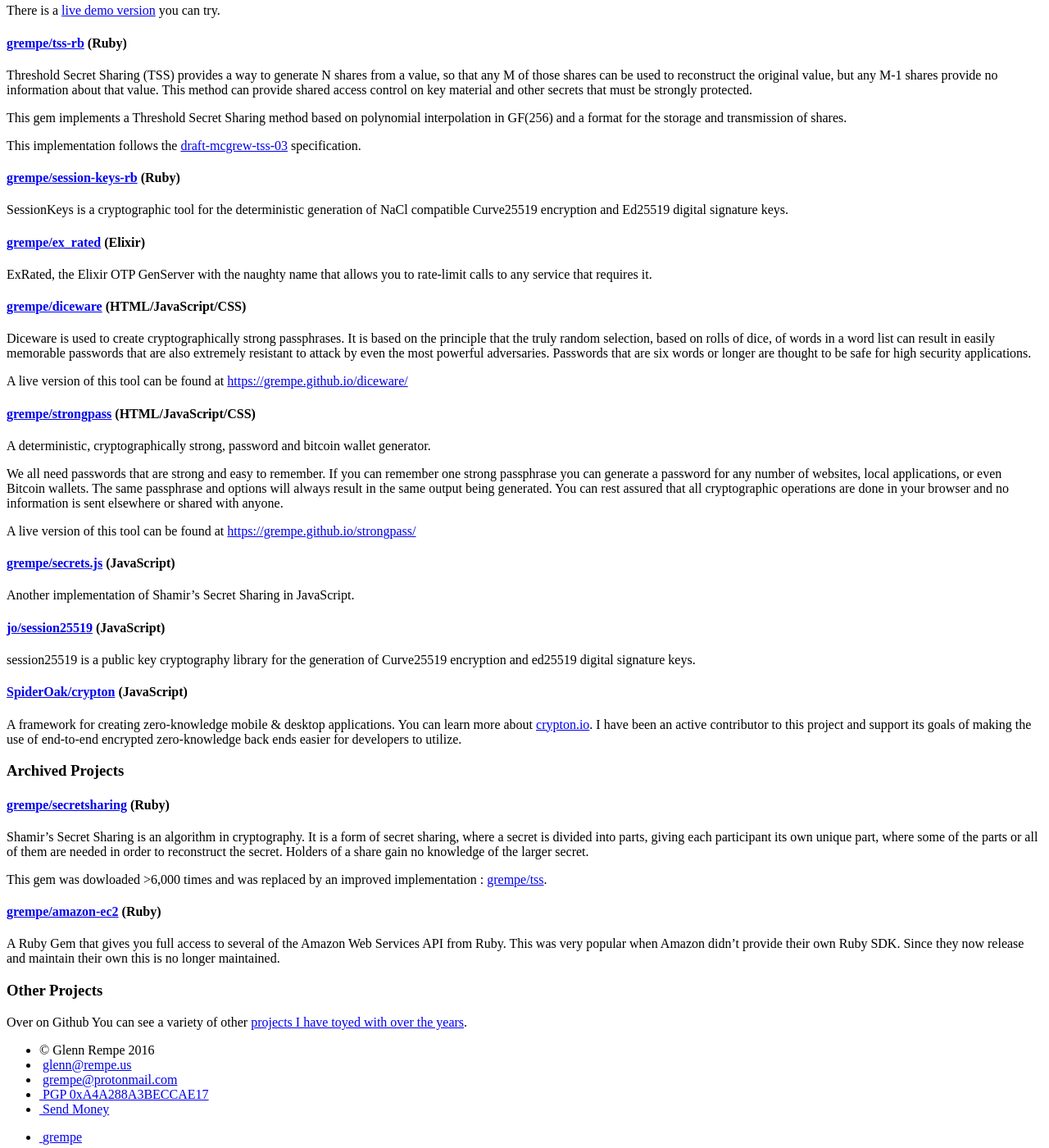
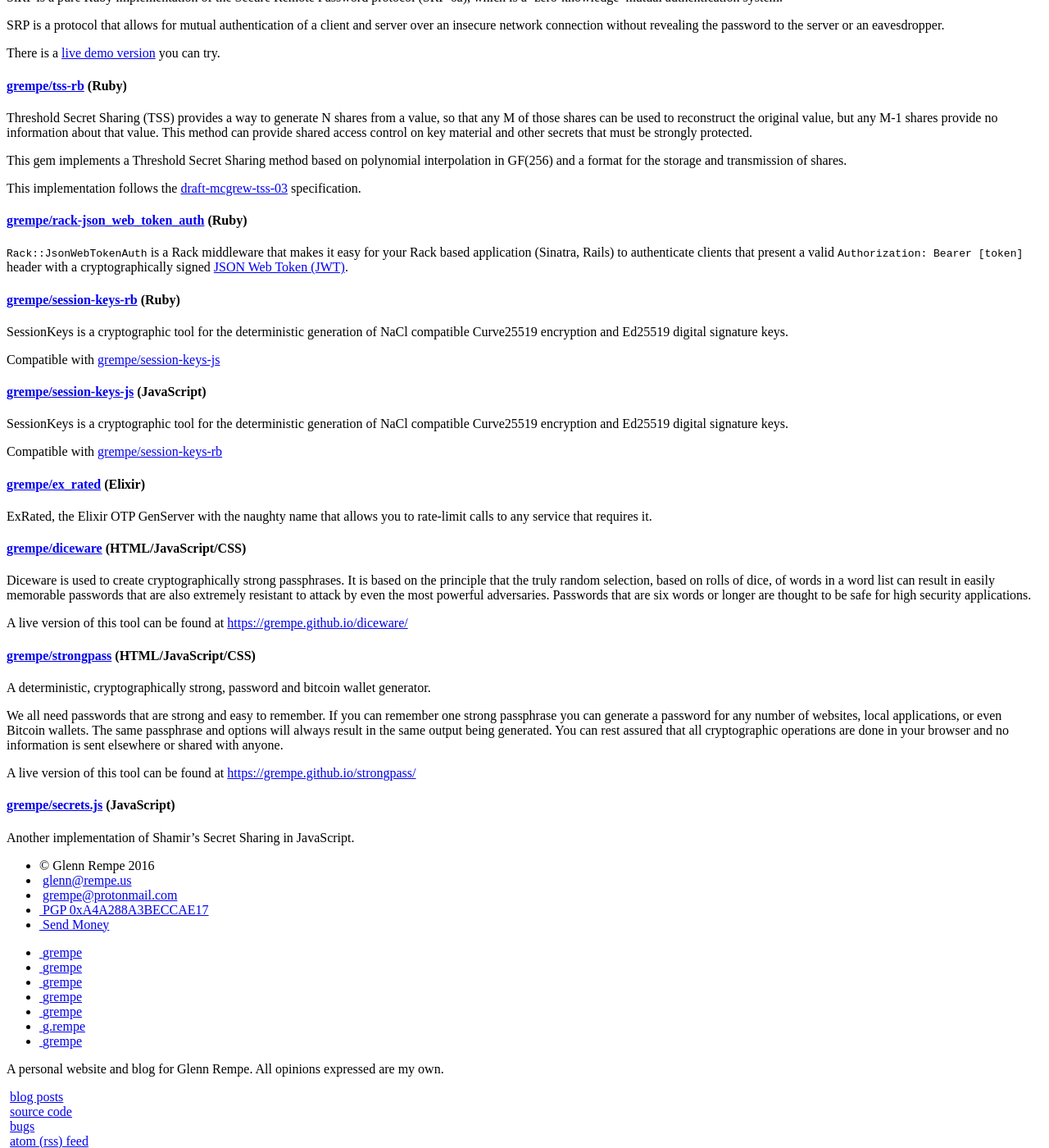
Before and after one commit to grempe/grempe.github.io, a Jekyll site: the page built from _pages/projects.md, in a window 1280 px wide and 1400 px high, scrolled down 1402 px. Shown: the whole window at 82% size. Built offline with Jekyll 4.4.1, drawn with Linux system fonts in a browser that asks for light colours; some of the changed text lies outside the part shown.

Commit message:
Updates to the projects page

```diff
--- a/_pages/projects.md
+++ b/_pages/projects.md
@@ -4,9 +4,14 @@
 permalink: /projects/
 ---
 
-Here are a few of the Open Source projects I either created,
-maintain, or contribute to. There are *many* more, but these are
-active.
+Here is a sampling of the Open Source projects I have created,
+maintain, or contribute to. I have contributed thousands of commits,
+pull requests, and issue reports to open source projects in the last
+decade and I believe very strongly in the benefits of Open Source Software. You
+can see a summary of my contributions on my [Github profile page](https://github.com/grempe){:target="_blank"}.
+
+In the section that follows I have summarized some of the more recent interesting
+projects I have been working on.
 
 #### [grempe/grempe.github.io](https://github.com/grempe/grempe.github.io){:target="_blank"} (HTML/Markdown/CSS)
 
@@ -39,10 +44,23 @@
 This implementation follows the
 [draft-mcgrew-tss-03](http://tools.ietf.org/html/draft-mcgrew-tss-03) specification.
 
+#### [grempe/rack-json_web_token_auth](https://github.com/grempe/rack-json_web_token_auth){:target="_blank"} (Ruby)
+
+`Rack::JsonWebTokenAuth` is a Rack middleware that makes it easy for your Rack based application (Sinatra, Rails) to authenticate clients that present a valid `Authorization: Bearer [token]` header with a cryptographically signed [JSON Web Token (JWT)](https://jwt.io/).
+
 #### [grempe/session-keys-rb](https://github.com/grempe/session-keys-rb){:target="_blank"} (Ruby)
 
 SessionKeys is a cryptographic tool for the deterministic generation of NaCl
 compatible Curve25519 encryption and Ed25519 digital signature keys.
+
+Compatible with [grempe/session-keys-js](https://github.com/grempe/session-keys-js){:target="_blank"}
+
+#### [grempe/session-keys-js](https://github.com/grempe/session-keys-js){:target="_blank"} (JavaScript)
+
+SessionKeys is a cryptographic tool for the deterministic generation of NaCl
+compatible Curve25519 encryption and Ed25519 digital signature keys.
+
+Compatible with [grempe/session-keys-rb](https://github.com/grempe/session-keys-rb){:target="_blank"}
 
 #### [grempe/ex_rated](https://github.com/grempe/ex_rated){:target="_blank"} (Elixir)
 
@@ -77,38 +95,3 @@
 #### [grempe/secrets.js](https://github.com/grempe/secrets.js){:target="_blank"} (JavaScript)
 
 Another implementation of Shamir's Secret Sharing in JavaScript.
-
-#### [jo/session25519](https://github.com/jo/session25519){:target="_blank"} (JavaScript)
-
-session25519 is a public key cryptography library for the generation of
-Curve25519 encryption and ed25519 digital signature keys.
-
-#### [SpiderOak/crypton](https://github.com/SpiderOak/crypton){:target="_blank"} (JavaScript)
-
-A framework for creating zero-knowledge mobile & desktop applications. You can
-learn more about [crypton.io](https://crypton.io/). I have been an active contributor
-to this project and support its goals of making the use of end-to-end encrypted
-zero-knowledge back ends easier for developers to utilize.
-
-### Archived Projects
-
-#### [grempe/secretsharing](https://github.com/grempe/secretsharing){:target="_blank"} (Ruby)
-
-Shamir's Secret Sharing is an algorithm in cryptography. It is a form of secret
-sharing, where a secret is divided into parts, giving each participant its own
-unique part, where some of the parts or all of them are needed in order to
-reconstruct the secret. Holders of a share gain no knowledge of the larger secret.
-
-This gem was dowloaded >6,000 times and was replaced by an improved
-implementation : [grempe/tss](https://github.com/grempe/tss).
-
-#### [grempe/amazon-ec2](https://github.com/grempe/amazon-ec2){:target="_blank"} (Ruby)
-
-A Ruby Gem that gives you full access to several of the Amazon Web Services
-API from Ruby. This was very popular when Amazon didn't provide their own Ruby
-SDK. Since they now release and maintain their own this is no longer maintained.
-
-### Other Projects
-
-Over on Github You can see a variety of other
-[projects I have toyed with over the years](https://github.com/grempe?tab=repositories){:target="_blank"}.
```
